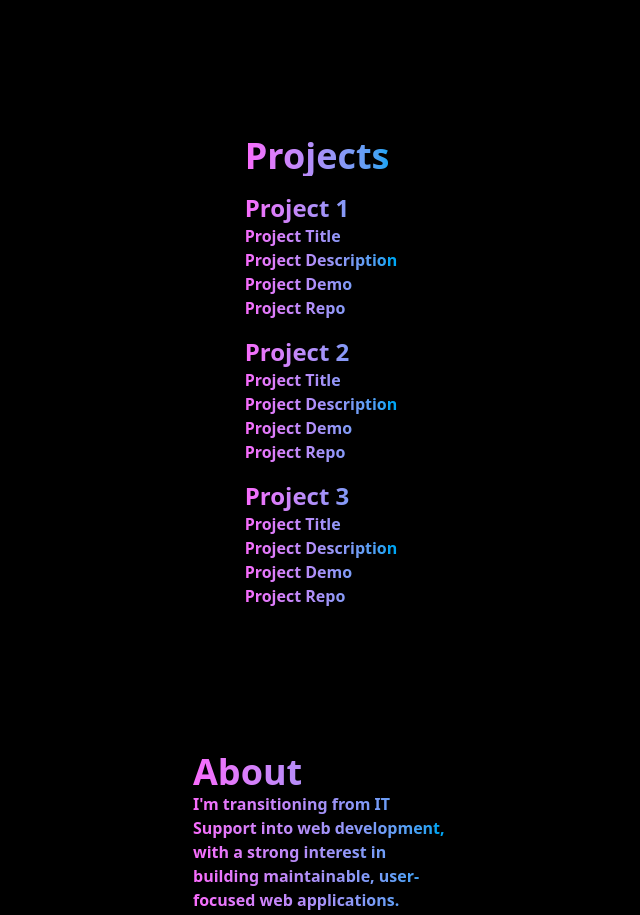
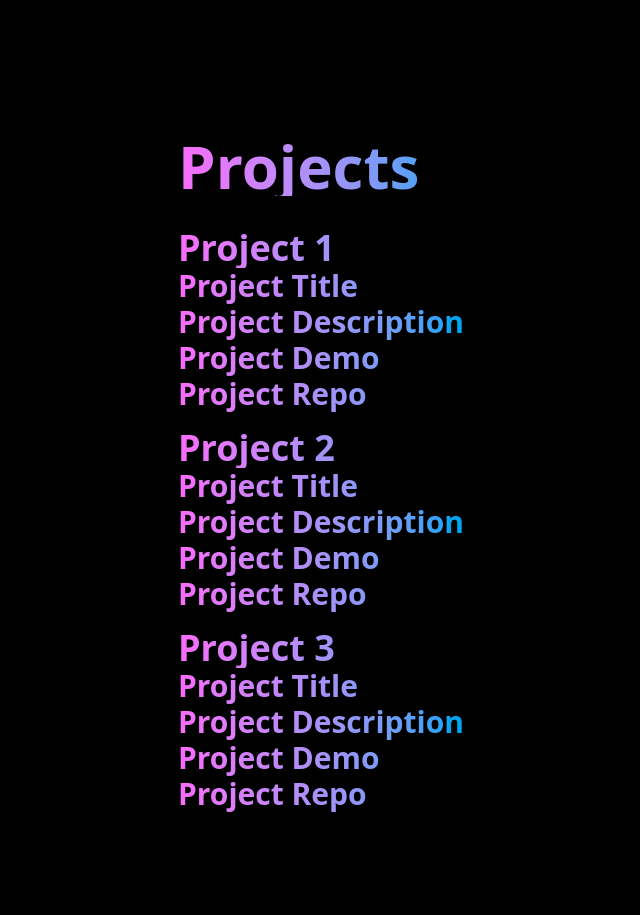
Before and after one commit to vik-kalsi/vik-kalsi-portfolio, a website: page index.html in a window 1280 px wide. Shown: the part 2080-2995 px from the top of the page, without its empty margins (319-959 px from the left). Drawn offline with Linux system fonts and the light colour scheme.

Commit message:
md responsive for projects sections

```diff
--- a/index.html
+++ b/index.html
@@ -128,32 +128,32 @@
 
 
     <div class="mt-24 grid justify-center p-6">
-        <h1 class="font-bold text-4xl text-transparent bg-clip-text bg-linear-to-r from-[#F96BFC] to-sky-500">Projects</h1>
+        <h1 class="font-bold mb-4 text-4xl md:text-6xl text-transparent bg-clip-text bg-linear-to-r from-[#F96BFC] to-sky-500">Projects</h1>
 
         <div class="mt-4">
-            <h1 class="font-bold text-2xl text-transparent bg-clip-text bg-linear-to-r from-[#F96BFC] to-sky-500">Project 1</h1>
-            <h2 class="font-bold text-base text-transparent bg-clip-text bg-linear-to-r from-[#F96BFC] to-sky-500">Project Title</h2>
-            <h2 class="font-bold text-base text-transparent bg-clip-text bg-linear-to-r from-[#F96BFC] to-sky-500">Project Description</h2>
-            <h2 class="font-bold text-base text-transparent bg-clip-text bg-linear-to-r from-[#F96BFC] to-sky-500">Project Demo</h2>
-            <h2 class="font-bold text-base text-transparent bg-clip-text bg-linear-to-r from-[#F96BFC] to-sky-500">Project Repo</h2>
+            <h1 class="font-bold text-2xl md:text-4xl text-transparent bg-clip-text bg-linear-to-r from-[#F96BFC] to-sky-500">Project 1</h1>
+            <h2 class="font-bold text-base md:text-3xl text-transparent bg-clip-text bg-linear-to-r from-[#F96BFC] to-sky-500">Project Title</h2>
+            <h2 class="font-bold text-base md:text-3xl text-transparent bg-clip-text bg-linear-to-r from-[#F96BFC] to-sky-500">Project Description</h2>
+            <h2 class="font-bold text-base md:text-3xl text-transparent bg-clip-text bg-linear-to-r from-[#F96BFC] to-sky-500">Project Demo</h2>
+            <h2 class="font-bold text-base md:text-3xl text-transparent bg-clip-text bg-linear-to-r from-[#F96BFC] to-sky-500">Project Repo</h2>
         </div>
 
 
         <div class="mt-4">
-            <h1 class="font-bold text-2xl text-transparent bg-clip-text bg-linear-to-r from-[#F96BFC] to-sky-500">Project 2</h1>
-            <h2 class="font-bold text-base text-transparent bg-clip-text bg-linear-to-r from-[#F96BFC] to-sky-500">Project Title</h2>
-            <h2 class="font-bold text-base text-transparent bg-clip-text bg-linear-to-r from-[#F96BFC] to-sky-500">Project Description</h2>
-            <h2 class="font-bold text-base text-transparent bg-clip-text bg-linear-to-r from-[#F96BFC] to-sky-500">Project Demo</h2>
-            <h2 class="font-bold text-base text-transparent bg-clip-text bg-linear-to-r from-[#F96BFC] to-sky-500">Project Repo</h2>
+            <h1 class="font-bold text-2xl md:text-4xl text-transparent bg-clip-text bg-linear-to-r from-[#F96BFC] to-sky-500">Project 2</h1>
+            <h2 class="font-bold text-base md:text-3xl text-transparent bg-clip-text bg-linear-to-r from-[#F96BFC] to-sky-500">Project Title</h2>
+            <h2 class="font-bold text-base md:text-3xl text-transparent bg-clip-text bg-linear-to-r from-[#F96BFC] to-sky-500">Project Description</h2>
+            <h2 class="font-bold text-base md:text-3xl text-transparent bg-clip-text bg-linear-to-r from-[#F96BFC] to-sky-500">Project Demo</h2>
+            <h2 class="font-bold text-base md:text-3xl text-transparent bg-clip-text bg-linear-to-r from-[#F96BFC] to-sky-500">Project Repo</h2>
         </div>
 
 
         <div class="mt-4">
-            <h1 class="font-bold text-2xl text-transparent bg-clip-text bg-linear-to-r from-[#F96BFC] to-sky-500">Project 3</h1>
-            <h2 class="font-bold text-base text-transparent bg-clip-text bg-linear-to-r from-[#F96BFC] to-sky-500">Project Title</h2>
-            <h2 class="font-bold text-base text-transparent bg-clip-text bg-linear-to-r from-[#F96BFC] to-sky-500">Project Description</h2>
-            <h2 class="font-bold text-base text-transparent bg-clip-text bg-linear-to-r from-[#F96BFC] to-sky-500">Project Demo</h2>
-            <h2 class="font-bold text-base text-transparent bg-clip-text bg-linear-to-r from-[#F96BFC] to-sky-500">Project Repo</h2>
+            <h1 class="font-bold text-2xl md:text-4xl text-transparent bg-clip-text bg-linear-to-r from-[#F96BFC] to-sky-500">Project 3</h1>
+            <h2 class="font-bold text-base md:text-3xl text-transparent bg-clip-text bg-linear-to-r from-[#F96BFC] to-sky-500">Project Title</h2>
+            <h2 class="font-bold text-base md:text-3xl text-transparent bg-clip-text bg-linear-to-r from-[#F96BFC] to-sky-500">Project Description</h2>
+            <h2 class="font-bold text-base md:text-3xl text-transparent bg-clip-text bg-linear-to-r from-[#F96BFC] to-sky-500">Project Demo</h2>
+            <h2 class="font-bold text-base md:text-3xl text-transparent bg-clip-text bg-linear-to-r from-[#F96BFC] to-sky-500">Project Repo</h2>
         </div>
     </div>
 
```
Also changed, not shown: output.css.
